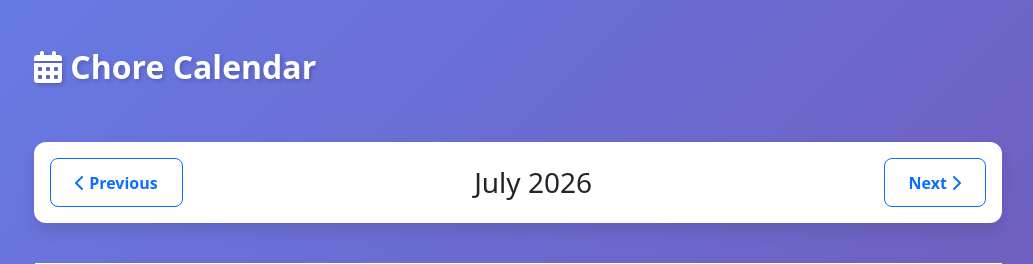
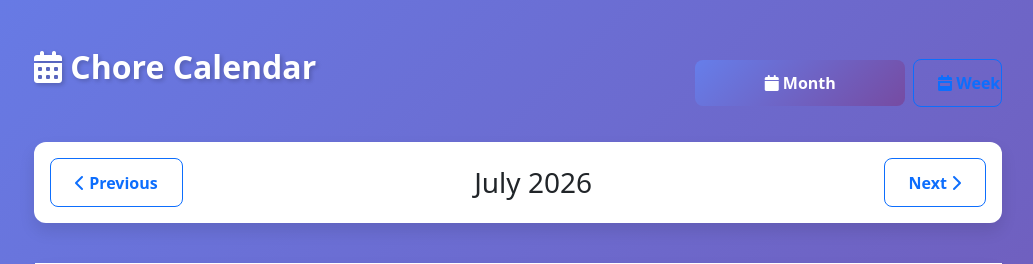
Before and after one commit to ThomasSchindler897/chore-assistant, a Flask app: page /calendar in a window 1280 px wide. Shown: the part 65-329 px from the top of the page, without its empty margins (122-1155 px from the left). Run offline with Flask 3, Linux system fonts and the light colour scheme; data that the repository does not hold is empty.

Commit message:
Add overdue indicators and upcoming tasks to calendar - Milestone 7 nearly complete

```diff
--- a/app.py
+++ b/app.py
@@ -131,13 +131,41 @@ def calendar():
     from datetime import datetime, timedelta
     import calendar as cal
 
-    # Get current month/year
+    # Get current month/year and view type
     today = datetime.now()
     year = int(request.args.get('year', today.year))
     month = int(request.args.get('month', today.month))
+    view = request.args.get('view', 'monthly')  # 'monthly' or 'weekly'
 
     # Get all chores
     all_chores = Chore.query.all()
+
+    # Calculate overdue chores
+    overdue_chores = [chore for chore in all_chores if chore.is_overdue()]
+
+    # Calculate upcoming chores (next 7 days)
+    upcoming_chores = []
+    for i in range(1, 8):
+        future_date = today + timedelta(days=i)
+        future_date_str = future_date.strftime('%A')
+
+        for chore in all_chores:
+            if chore.completed or chore.frequency == 'once':
+                continue
+
+            if chore.frequency == 'daily':
+                upcoming_chores.append({'chore': chore, 'date': future_date, 'days_away': i})
+            elif chore.frequency == 'weekly' and chore.frequency_details:
+                due_days = [d.strip() for d in chore.frequency_details.split(',')]
+                if future_date_str in due_days:
+                    upcoming_chores.append({'chore': chore, 'date': future_date, 'days_away': i})
+            elif chore.frequency == 'monthly' and chore.frequency_details:
+                try:
+                    due_day = int(chore.frequency_details)
+                    if future_date.day == due_day:
+                        upcoming_chores.append({'chore': chore, 'date': future_date, 'days_away': i})
+                except ValueError:
+                    pass
 
     # Build calendar data
     calendar_days = cal.monthcalendar(year, month)
@@ -154,7 +182,6 @@ def calendar():
             test_date_str = test_date.strftime('%A')
 
             for chore in all_chores:
-                # Check if chore is due on this day
                 if chore.frequency == 'daily':
                     chores_today.append(chore)
                 elif chore.frequency == 'weekly' and chore.frequency_details:
@@ -187,7 +214,10 @@ def calendar():
                          prev_month=prev_month,
                          next_year=next_year,
                          next_month=next_month,
-                         today=today)
+                         today=today,
+                         overdue_chores=overdue_chores,
+                         upcoming_chores=upcoming_chores,
+                         view=view)
 
 if __name__ == '__main__':
     app.run(debug=True)
--- a/templates/calendar.html
+++ b/templates/calendar.html
@@ -4,10 +4,44 @@
 
 {% block content %}
     <div class="row mb-4">
-        <div class="col-12">
+        <div class="col-lg-8">
             <h1><i class="fas fa-calendar-alt"></i> Chore Calendar</h1>
         </div>
+        <div class="col-lg-4 d-flex align-items-center justify-content-end gap-2">
+            <a href="/calendar?year={{ year }}&month={{ month }}&view=monthly"
+               class="btn {% if view == 'monthly' %}btn-primary{% else %}btn-outline-primary{% endif %}">
+                <i class="fas fa-calendar"></i> Month
+            </a>
+            <a href="/calendar?year={{ year }}&month={{ month }}&view=weekly"
+               class="btn {% if view == 'weekly' %}btn-primary{% else %}btn-outline-primary{% endif %}">
+                <i class="fas fa-calendar-week"></i> Week
+            </a>
+        </div>
     </div>
+
+    <!-- OVERDUE CHORES ALERT -->
+    {% if overdue_chores %}
+        <div class="row mb-4">
+            <div class="col-12">
+                <div class="alert alert-danger alert-dismissible fade show" role="alert">
+                    <h4 class="alert-heading">
+                        <i class="fas fa-exclamation-triangle"></i> {{ overdue_chores|length }} Overdue Chore(s)!
+                    </h4>
+                    <hr>
+                    {% for chore in overdue_chores %}
+                        <div class="mb-2">
+                            <strong>{{ chore.name }}</strong>
+                            <span class="badge bg-danger">{{ chore.frequency }}</span>
+                            <a href="/edit/{{ chore.id }}" class="btn btn-sm btn-outline-danger">
+                                <i class="fas fa-edit"></i> Mark Complete
+                            </a>
+                        </div>
+                    {% endfor %}
+                    <button type="button" class="btn-close" data-bs-dismiss="alert"></button>
+                </div>
+            </div>
+        </div>
+    {% endif %}
 
     <!-- Month Navigation -->
     <div class="row mb-4">
@@ -15,11 +49,11 @@
             <div class="card">
                 <div class="card-body">
                     <div class="d-flex justify-content-between align-items-center">
-                        <a href="/calendar?year={{ prev_year }}&month={{ prev_month }}" class="btn btn-outline-primary">
+                        <a href="/calendar?year={{ prev_year }}&month={{ prev_month }}&view={{ view }}" class="btn btn-outline-primary">
                             <i class="fas fa-chevron-left"></i> Previous
                         </a>
                         <h3 class="mb-0">{{ month_name }} {{ year }}</h3>
-                        <a href="/calendar?year={{ next_year }}&month={{ next_month }}" class="btn btn-outline-primary">
+                        <a href="/calendar?year={{ next_year }}&month={{ next_month }}&view={{ view }}" class="btn btn-outline-primary">
                             Next <i class="fas fa-chevron-right"></i>
                         </a>
                     </div>
@@ -29,7 +63,7 @@
     </div>
 
     <!-- Calendar Grid -->
-    <div class="row">
+    <div class="row mb-4">
         <div class="col-12">
             <div class="card">
                 <div class="card-body p-0">
@@ -95,6 +129,39 @@
         </div>
     </div>
 
+    <!-- UPCOMING TASKS (Next 7 Days) -->
+    {% if upcoming_chores %}
+        <div class="row mb-4">
+            <div class="col-12">
+                <h2 class="text-white mb-3">
+                    <i class="fas fa-calendar-check"></i>
+                    Upcoming Tasks <span class="badge bg-info">{{ upcoming_chores|length }}</span>
+                </h2>
+            </div>
+            {% for item in upcoming_chores %}
+                <div class="col-md-6 col-lg-4 mb-3">
+                    <div class="card">
+                        <div class="card-body">
+                            <h5 class="card-title">{{ item.chore.name }}</h5>
+                            <p class="card-text text-muted">
+                                <i class="fas fa-calendar"></i>
+                                {{ item.date.strftime('%A, %B %d') }}
+                            </p>
+                            <div class="d-flex justify-content-between align-items-center">
+                                {% if item.days_away == 1 %}
+                                    <span class="badge bg-warning text-dark">Tomorrow</span>
+                                {% else %}
+                                    <span class="badge bg-info">In {{ item.days_away }} days</span>
+                                {% endif %}
+                                <small class="text-muted">{{ item.chore.frequency }}</small>
+                            </div>
+                        </div>
+                    </div>
+                </div>
+            {% endfor %}
+        </div>
+    {% endif %}
+
     <!-- Legend -->
     <div class="row mt-4">
         <div class="col-12">
```
